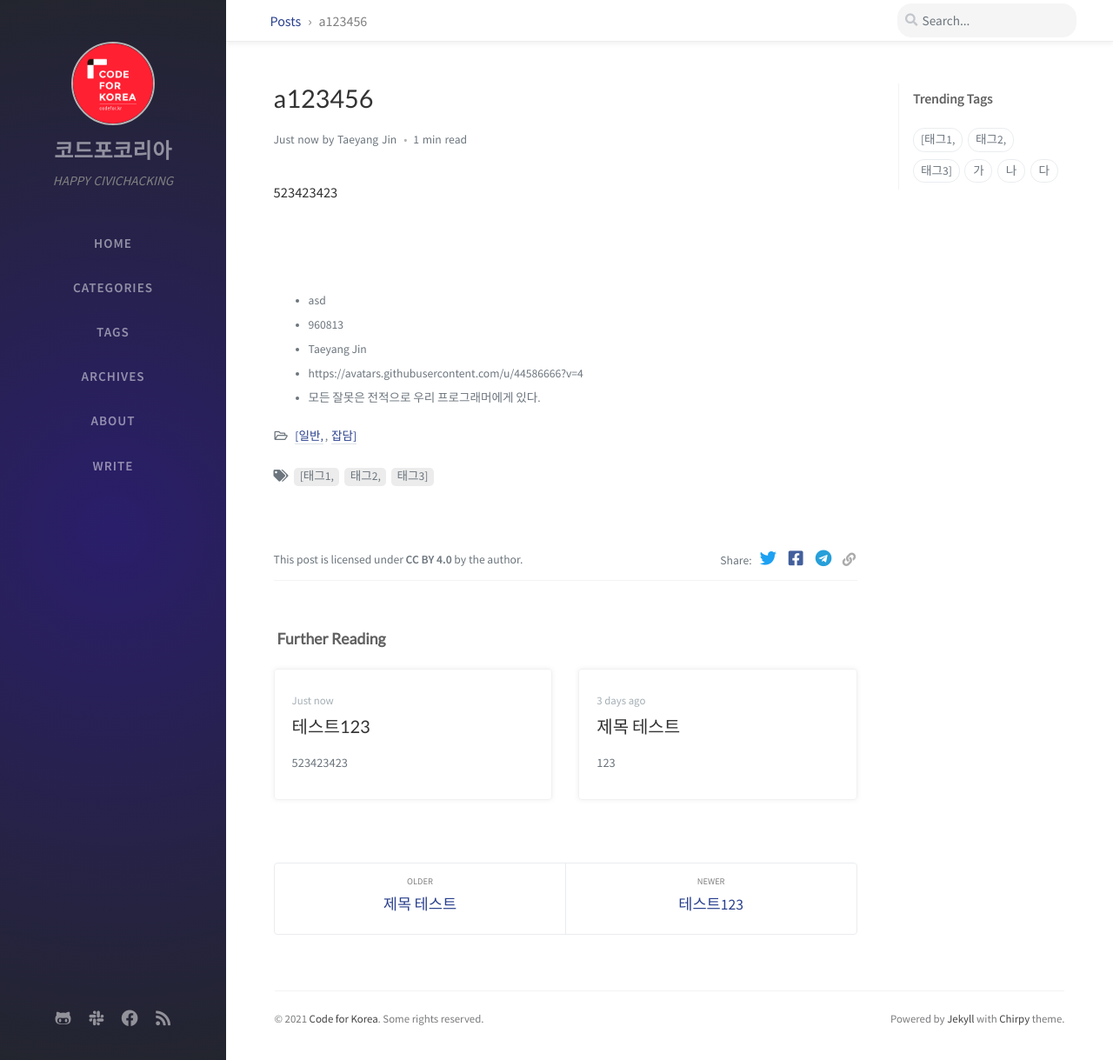
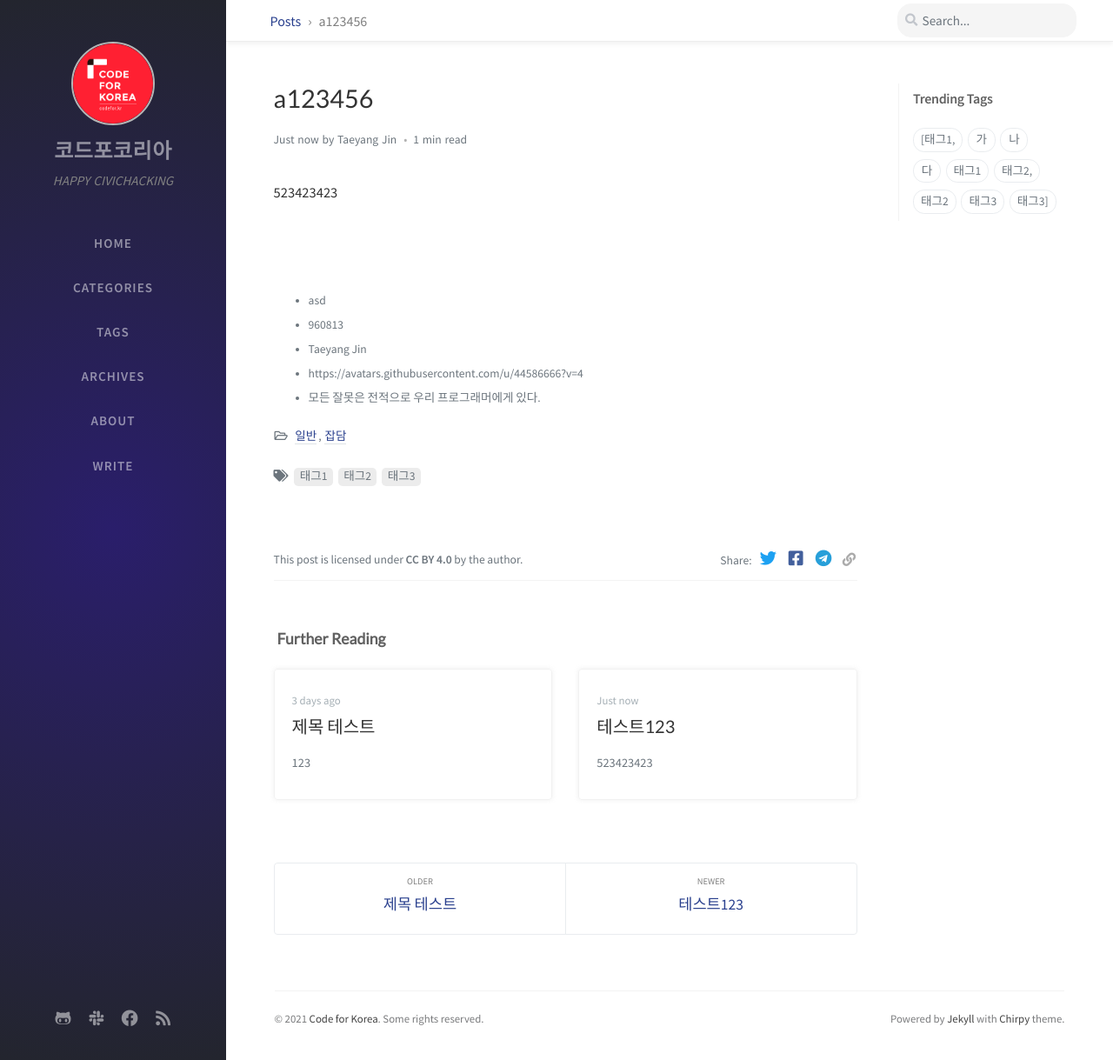
Before and after one commit to Code-for-Korea/c4k-blog, a Jekyll site: the page built from _posts/2021-02-13-112345a-uePPU.md, in a window 1280 px wide and 1219 px high. Shown: the whole window at 87% size. Built offline with Jekyll 4.4.1, drawn with Linux system fonts in a browser that asks for light colours; nearby versions of some CDN libraries; comment, search, counter and statistics services are not loaded.

```diff
--- a/_posts/2021-02-13-112345a-uePPU.md
+++ b/_posts/2021-02-13-112345a-uePPU.md
@@ -6,8 +6,8 @@ author:
   name: "Taeyang Jin"
   avatar_url: "https://avatars.githubusercontent.com/u/44586666?v=4"
   bio: "모든 잘못은 전적으로 우리 프로그래머에게 있다."
-date: '2021-02-13 12:19:13 +0900'
-categories: '[일반, 잡담]'
-tags: '[태그1, 태그2, 태그3]'
+date: 2021-02-13 12:19:13 +0900
+categories: [일반, 잡담]
+tags: [태그1, 태그2, 태그3]
 ---
 523423423
```
Also changed, not shown: _data/authors.yml (deleted, +0 -7 lines), assets/img/authors/jty_aaron.jpg (deleted).
